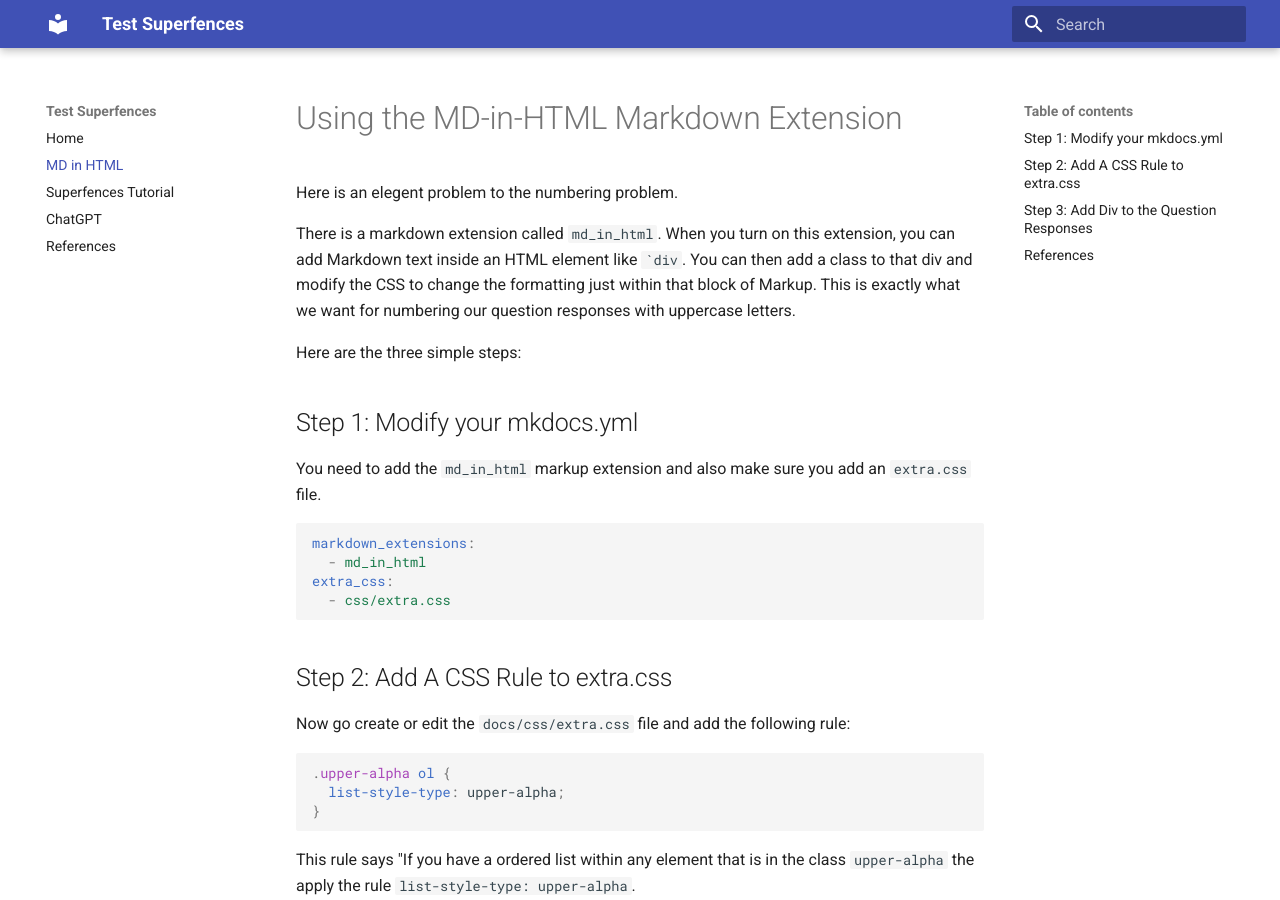
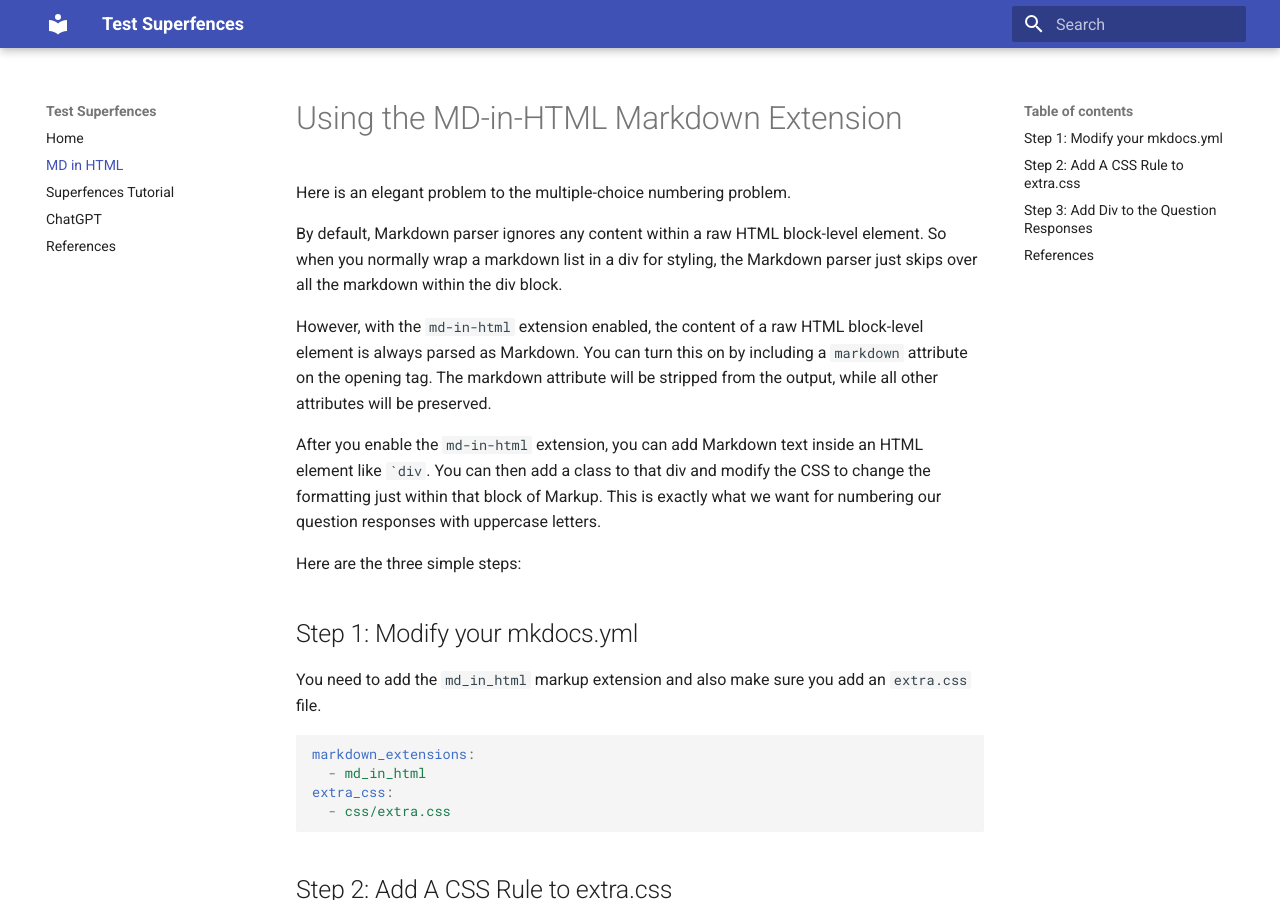
Before and after one commit to dmccreary/superfences, an MkDocs documentation site: the page built from docs/md-in-html.md, in a window 1280 px wide and 900 px high. Built offline with MkDocs 1.6.1 and Material for MkDocs 9.7.7, drawn with Linux system fonts in a browser that asks for light colours.

Commit message:
updating content

````diff
--- a/docs/md-in-html.md
+++ b/docs/md-in-html.md
@@ -1,9 +1,15 @@
 # Using the MD-in-HTML Markdown Extension
 
-Here is an elegent problem to the numbering problem.
+Here is an elegant problem to the multiple-choice numbering problem.
 
-There is a markdown extension called ```md_in_html```.
-When you turn on this extension, you can add
+By default, Markdown parser ignores any content within a raw HTML block-level element. So when you normally wrap a
+markdown list in a div for styling, the Markdown parser just
+skips over all the markdown within the div block.
+
+However, with the ```md-in-html``` extension enabled, the content of a raw HTML block-level element is always parsed as Markdown.
+You can turn this on by including a ```markdown``` attribute on the opening tag. The markdown attribute will be stripped from the output, while all other attributes will be preserved.
+
+After you enable the ```md-in-html``` extension, you can add
 Markdown text inside an HTML element like ```div``.
 You can then add a class to that div and modify
 the CSS to change the formatting just within that
````
